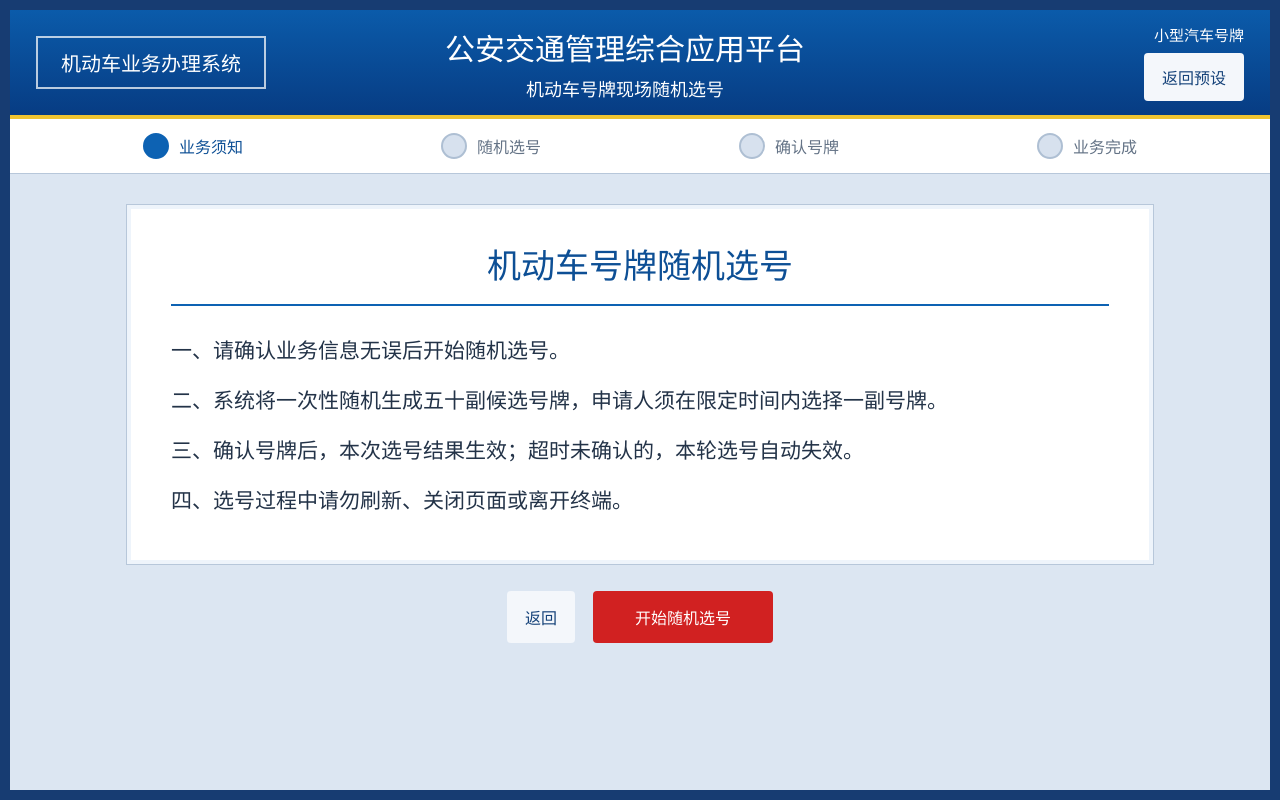
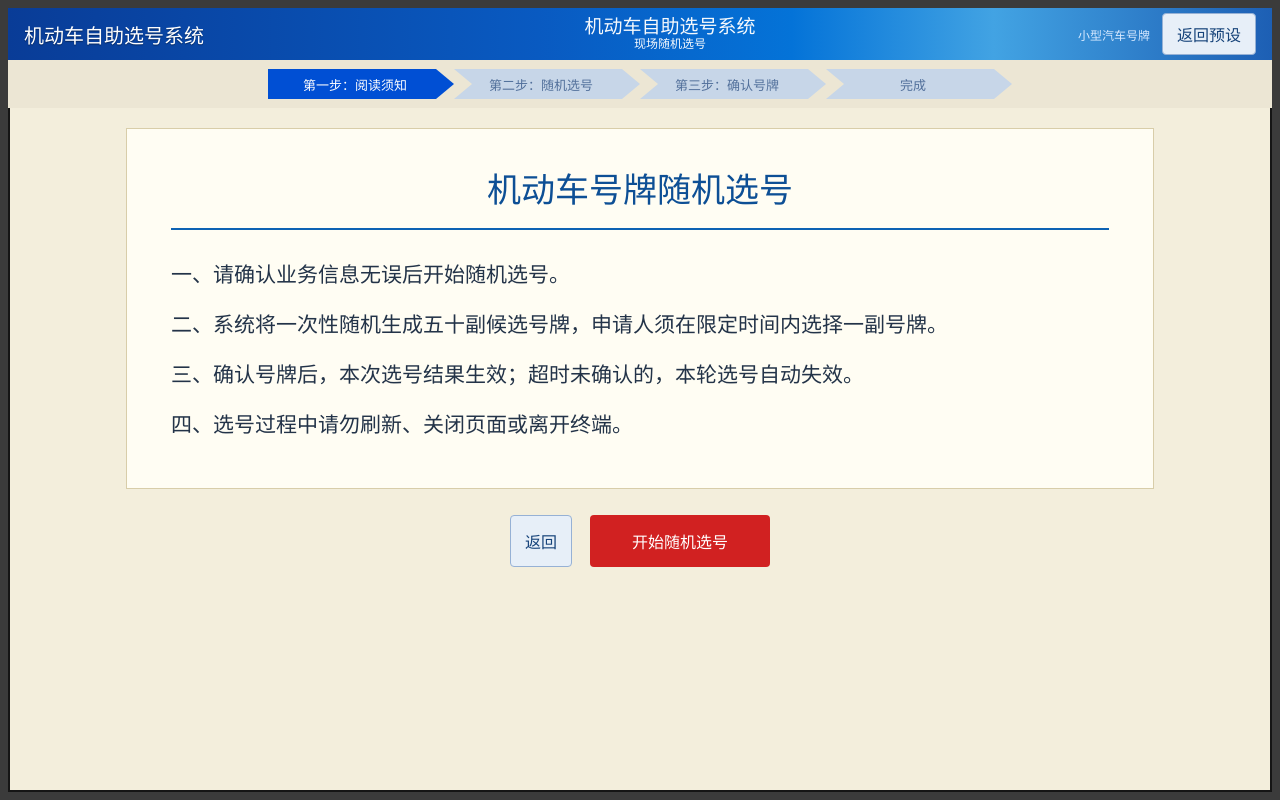
Before and after one commit to FrankHuy/ch-car-license-picker-simulation, a React (Vite) app: page / in a window 1280 px wide. Both pictures are taken after a click on the button "进入车管所选号界面". Built offline with nearby package versions, Linux system fonts and the light colour scheme.

Commit message:
Match legacy kiosk selection screen

```diff
--- a/src/App.tsx
+++ b/src/App.tsx
@@ -2,9 +2,9 @@ import { useEffect, useMemo, useState } from "react";
 import { clearConfig, loadConfig, saveConfig } from "./storage";
 import {
   createDefaultConfig,
-  formatPlate,
   generateCandidates,
   getSequenceLength,
+  normalizePlate,
 } from "./plateEngine";
 import type { CandidateSource, PickerConfig, PickSession, PlateSegment, PlateType } from "./types";
 
@@ -291,10 +291,10 @@ function App() {
   return (
     <main className="kiosk-shell">
       <header className="kiosk-header">
-        <div className="national-mark">机动车业务办理系统</div>
+        <div className="national-mark">机动车自助选号系统</div>
         <div className="agency-title">
-          <strong>公安交通管理综合应用平台</strong>
-          <span>机动车号牌现场随机选号</span>
+          <strong>机动车自助选号系统</strong>
+          <span>现场随机选号</span>
         </div>
         <div className="header-status">
           <span>{PLATE_TYPE_LABELS[config.plateType]}</span>
@@ -305,10 +305,10 @@ function App() {
       </header>
 
       <section className="process-bar">
-        <Step active={screen === "notice"} done={screen !== "notice"} label="业务须知" />
-        <Step active={screen === "picking"} done={screen === "done"} label="随机选号" />
-        <Step active={screen === "done"} done={screen === "done"} label="确认号牌" />
-        <Step active={screen === "done"} done={screen === "done"} label="业务完成" />
+        <Step active={screen === "notice"} done={screen !== "notice"} label="第一步：阅读须知" />
+        <Step active={screen === "picking"} done={screen === "done"} label="第二步：随机选号" />
+        <Step active={screen === "done"} done={screen === "done"} label="第三步：确认号牌" />
+        <Step active={screen === "done"} done={screen === "done"} label="完成" />
       </section>
 
       {screen === "notice" ? (
@@ -345,12 +345,14 @@ function App() {
         <section className="picking-screen">
           <div className="selection-topline">
             <div>
-              <strong>请在下列号牌中选择一副</strong>
-              <span>点击号牌后，请按“确认号牌”完成本次选号。</span>
+              <strong>
+                请从 <b>50</b> 个号牌号码中选择，剩余时间 <b>{remaining}</b> 秒
+              </strong>
+              <span>点击号码后，请按“确认号牌”完成本次选号。</span>
             </div>
-            <div className={remaining <= 10 ? "kiosk-timer warning" : "kiosk-timer"}>
-              剩余时间 {formatSeconds(remaining)}
-            </div>
+            <button className="draw-button" type="button" onClick={startSession}>
+              开始选号
+            </button>
           </div>
 
           {session?.status === "expired" ? (
@@ -377,9 +379,8 @@ function App() {
                 type="button"
                 onClick={() => selectPlate(candidate.plate)}
               >
-                <span className="plate-index">{String(index + 1).padStart(2, "0")}</span>
-                <strong>{formatPlate(candidate.plate)}</strong>
-                <em>{SOURCE_LABELS[candidate.source]}</em>
+                <strong>{compactPlate(candidate.plate)}</strong>
+                <span>{String(index + 1).padStart(2, "0")}</span>
               </button>
             ))}
           </div>
@@ -387,7 +388,7 @@ function App() {
           <footer className="kiosk-footer">
             <div className="chosen-readout">
               <span>已选号牌</span>
-              <strong>{selectedCandidate ? formatPlate(selectedCandidate.plate) : "尚未选择"}</strong>
+              <strong>{selectedCandidate ? compactPlate(selectedCandidate.plate) : "尚未选择"}</strong>
             </div>
             <div className="kiosk-actions">
               <button className="kiosk-secondary" type="button" onClick={() => setScreen("notice")}>
@@ -411,7 +412,7 @@ function App() {
           <div className="success-panel">
             <div className="success-mark">选号成功</div>
             <p>您已确认机动车号牌</p>
-            <strong>{formatPlate(session.confirmedPlate)}</strong>
+            <strong>{compactPlate(session.confirmedPlate)}</strong>
             <span>
               来源：
               {SOURCE_LABELS[
@@ -463,4 +464,8 @@ function formatSeconds(seconds: number): string {
   return `${minutes}:${rest}`;
 }
 
+function compactPlate(plate: string): string {
+  return normalizePlate(plate);
+}
+
 export default App;
--- a/src/styles.css
+++ b/src/styles.css
@@ -259,121 +259,147 @@ textarea:focus {
 }
 
 .kiosk-shell {
-  background: #dce6f2;
-  border: 10px solid #173c72;
+  background: #f3eedc;
+  border: 8px solid #3b3b3b;
+  box-shadow: inset 0 0 0 2px #151515;
   min-height: 100vh;
+  overflow: hidden;
 }
 
 .kiosk-header {
   align-items: center;
-  background: linear-gradient(180deg, #0b5baa, #073c83);
-  border-bottom: 4px solid #f0c431;
+  background:
+    linear-gradient(90deg, #093c97 0%, #095ac1 42%, #0473d8 62%, #42a3e3 78%, #1d5fb4 100%);
   color: #ffffff;
   display: grid;
-  gap: 18px;
-  grid-template-columns: 230px 1fr 260px;
-  min-height: 92px;
-  padding: 14px 26px;
+  grid-template-columns: 300px 1fr 240px;
+  height: 52px;
+  padding: 0 16px;
 }
 
 .national-mark {
-  border: 2px solid rgb(255 255 255 / 72%);
   font-size: 20px;
   font-weight: 700;
-  padding: 10px 12px;
-  text-align: center;
+  text-shadow: 0 1px 1px rgb(0 0 0 / 40%);
 }
 
 .agency-title {
   display: grid;
-  gap: 6px;
-  text-align: center;
+  justify-items: center;
+  line-height: 1.1;
+  opacity: 0.96;
 }
 
 .agency-title strong {
-  font-size: 30px;
+  font-size: 19px;
   letter-spacing: 0;
 }
 
 .agency-title span {
-  font-size: 18px;
+  font-size: 12px;
 }
 
 .header-status {
-  align-items: end;
-  display: grid;
-  gap: 8px;
-  justify-items: end;
+  align-items: center;
+  display: flex;
+  gap: 12px;
+  justify-content: end;
 }
 
 .header-status span {
-  font-size: 15px;
+  color: #d7e9ff;
+  font-size: 12px;
 }
 
 .header-status button,
 .kiosk-secondary {
-  background: #f4f7fb;
+  background: #e7eff8;
+  border: 1px solid #96b1d5;
   color: #16437a;
-  padding: 12px 18px;
+  padding: 8px 14px;
 }
 
 .process-bar {
-  background: #ffffff;
-  border-bottom: 1px solid #b7c7da;
-  display: grid;
-  grid-template-columns: repeat(4, 1fr);
-  padding: 14px 34px;
+  align-items: center;
+  background: #ece6d4;
+  display: flex;
+  height: 48px;
+  justify-content: center;
+  padding: 8px 22px;
 }
 
 .step {
   align-items: center;
-  color: #647386;
+  background: #c7d6e8;
+  color: #52709b;
   display: flex;
-  gap: 10px;
+  font-size: 13px;
+  font-weight: 700;
+  height: 30px;
   justify-content: center;
+  margin-right: 18px;
+  min-width: 168px;
+  padding: 0 18px 0 24px;
+  position: relative;
+}
+
+.step::before,
+.step::after {
+  border-bottom: 15px solid transparent;
+  border-left: 18px solid #c7d6e8;
+  border-top: 15px solid transparent;
+  content: "";
+  position: absolute;
+  right: -18px;
+  top: 0;
+}
+
+.step::before {
+  border-left-color: #ece6d4;
+  left: 0;
+  right: auto;
+}
+
+.step:first-child::before {
+  display: none;
 }
 
 .step span {
-  background: #d7e1ee;
-  border: 2px solid #aebfd3;
-  border-radius: 50%;
-  color: #ffffff;
-  display: grid;
-  font-size: 13px;
-  font-weight: 800;
-  height: 26px;
-  place-items: center;
-  width: 26px;
+  display: none;
 }
 
 .step.active {
-  color: #0d4f95;
+  background: #004fd4;
+  color: #ffffff;
 }
 
-.step.active span {
-  background: #0d62b3;
-  border-color: #0d62b3;
+.step.active::after {
+  border-left-color: #004fd4;
 }
 
-.step.done span {
-  background: #22894d;
-  border-color: #22894d;
+.step.done {
+  background: #a9c0dc;
+  color: #ffffff;
+}
+
+.step.done::after {
+  border-left-color: #a9c0dc;
 }
 
 .notice-screen,
 .done-screen {
   display: grid;
   gap: 26px;
-  margin: 30px auto;
+  margin: 20px auto;
   max-width: 1080px;
   padding: 0 26px;
 }
 
 .notice-box,
 .success-panel {
-  background: #ffffff;
-  border: 1px solid #b7c7da;
-  box-shadow: inset 0 0 0 4px #eef4fb;
+  background: #fffdf3;
+  border: 1px solid #d8cda9;
+  box-shadow: none;
   padding: 34px 44px;
 }
 
@@ -405,16 +431,18 @@ textarea:focus {
 }
 
 .picking-screen {
-  padding: 22px 26px 28px;
+  margin: 0 auto;
+  max-width: 1120px;
+  padding: 18px 26px 28px;
 }
 
 .selection-topline {
   align-items: center;
-  background: #ffffff;
-  border: 1px solid #b7c7da;
+  background: transparent;
+  border: 0;
   display: flex;
   justify-content: space-between;
-  padding: 16px 20px;
+  padding: 0 24px 8px;
 }
 
 .selection-topline div:first-child {
@@ -423,26 +451,28 @@ textarea:focus {
 }
 
 .selection-topline strong {
-  color: #0d4f95;
-  font-size: 24px;
+  color: #4c4b47;
+  font-size: 16px;
+  font-weight: 500;
 }
 
 .selection-topline span {
-  color: #5f7187;
+  color: #756f61;
+  font-size: 12px;
 }
 
-.kiosk-timer {
-  background: #0b2f5e;
-  color: #ffffff;
-  font-size: 26px;
-  font-weight: 800;
-  min-width: 230px;
-  padding: 13px 18px;
-  text-align: center;
+.selection-topline b {
+  color: #d91616;
+  font-size: 18px;
 }
 
-.kiosk-timer.warning {
-  background: #d12121;
+.draw-button {
+  background: #0056df;
+  border: 1px solid #2d70e6;
+  color: #ffffff;
+  font-weight: 700;
+  min-width: 130px;
+  padding: 8px 24px;
 }
 
 .expired-banner,
@@ -464,64 +494,58 @@ textarea:focus {
 }
 
 .official-plate-grid {
-  background: #ffffff;
-  border: 1px solid #b7c7da;
+  background: transparent;
+  border: 0;
   display: grid;
-  gap: 8px;
-  grid-template-columns: repeat(5, minmax(130px, 1fr));
-  margin-top: 16px;
-  padding: 14px;
+  gap: 22px 42px;
+  grid-template-columns: repeat(6, minmax(94px, 1fr));
+  margin-top: 10px;
+  padding: 16px 8px 10px;
 }
 
 .official-plate {
-  background: #f8fbff;
-  border: 2px solid #9db2ca;
-  color: #1f2f45;
+  background: transparent;
+  border: 1px solid transparent;
+  border-radius: 0;
+  color: #343434;
   display: grid;
-  gap: 4px;
-  min-height: 78px;
-  padding: 8px 6px;
+  min-height: 26px;
+  padding: 2px 4px;
   position: relative;
   text-align: center;
 }
 
 .official-plate strong {
-  color: #003f91;
-  font-size: 25px;
+  color: #333333;
+  font-family: Arial, "Microsoft YaHei", sans-serif;
+  font-size: 15px;
   letter-spacing: 0;
   white-space: nowrap;
 }
 
-.official-plate em {
-  color: #748499;
-  font-size: 12px;
-  font-style: normal;
-}
-
-.plate-index {
-  color: #5e7086;
-  font-size: 13px;
-  font-weight: 700;
+.official-plate span {
+  color: transparent;
+  font-size: 0;
 }
 
 .official-plate.selected {
-  background: #fff5c7;
-  border-color: #d12121;
-  box-shadow: inset 0 0 0 3px #ffffff;
+  background: #ffed8a;
+  border-color: #e02f2f;
+  box-shadow: 0 0 0 2px #e02f2f;
 }
 
 .official-plate.selected strong {
-  color: #d12121;
+  color: #d60000;
 }
 
 .kiosk-footer {
   align-items: center;
-  background: #ffffff;
-  border: 1px solid #b7c7da;
+  background: transparent;
+  border: 0;
   display: flex;
   justify-content: space-between;
-  margin-top: 16px;
-  padding: 16px 20px;
+  margin-top: 8px;
+  padding: 10px 24px 0;
 }
 
 .chosen-readout {
@@ -531,13 +555,13 @@ textarea:focus {
 }
 
 .chosen-readout span {
-  color: #50637a;
-  font-size: 17px;
+  color: #565247;
+  font-size: 14px;
 }
 
 .chosen-readout strong {
   color: #d12121;
-  font-size: 31px;
+  font-size: 24px;
 }
 
 .success-panel {
```
